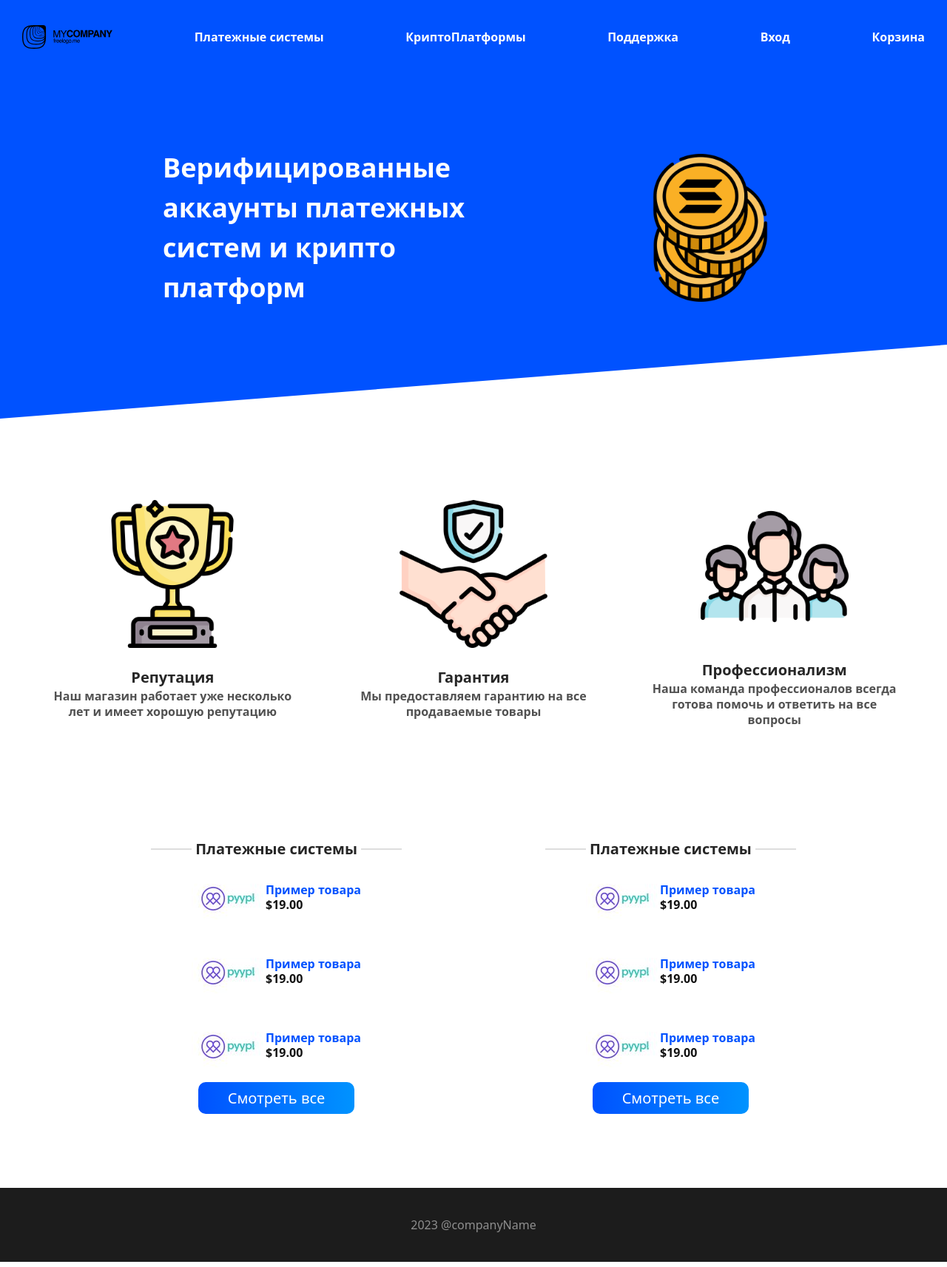
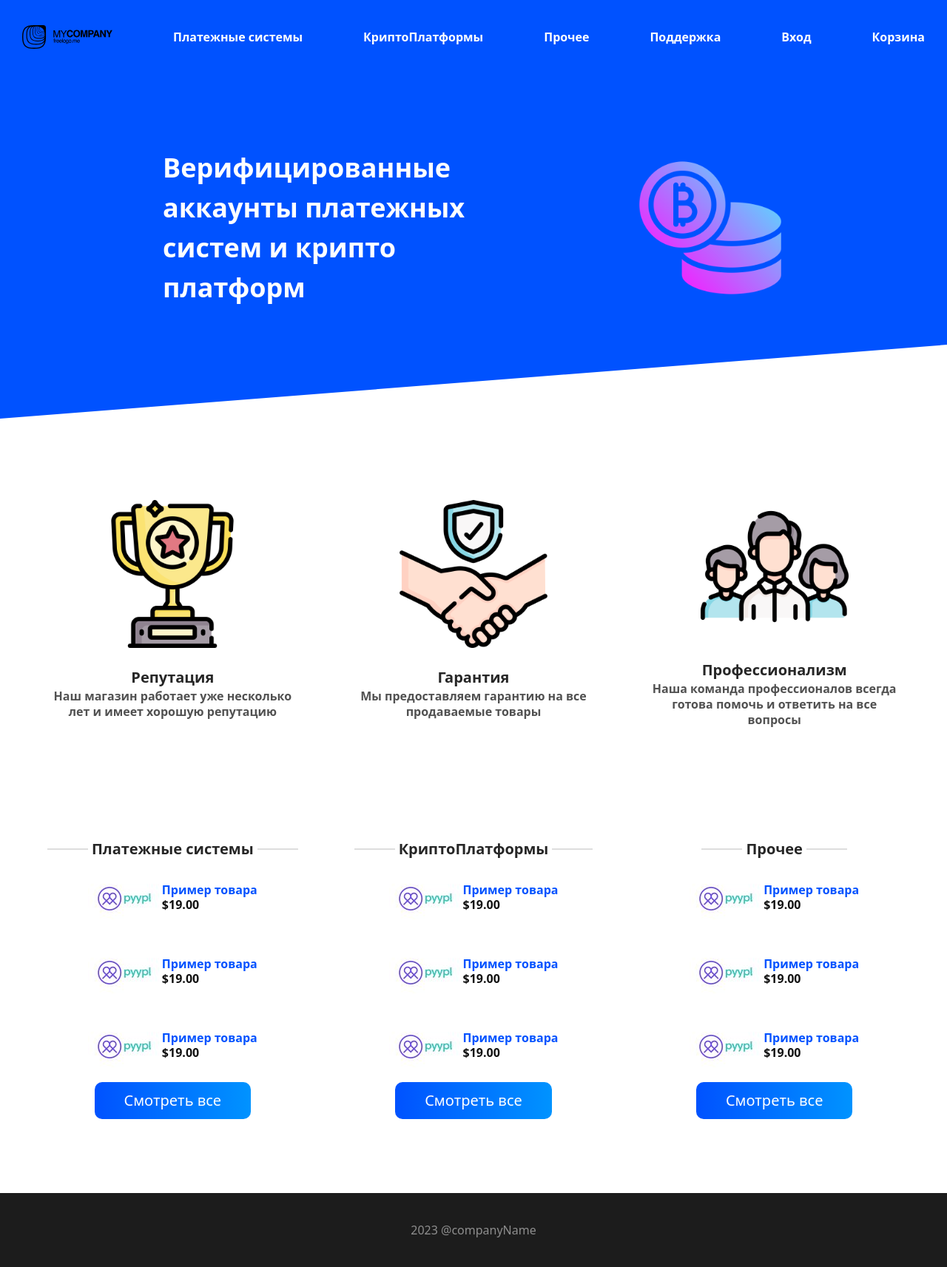
Before and after one commit to AlexDyakonov/django-shop-example, a Django app: page / in a window 1280 px wide. Shown: the whole page at 74% size. Run offline with Django 4.2, Linux system fonts and the light colour scheme.

Commit message:
Moved main pictures to core. Repainted items.html and some fixes in base and index

```diff
--- a/shop/core/views.py
+++ b/shop/core/views.py
@@ -19,7 +19,7 @@ def about(request):
 def items(request):
     content = {
         'title': 'name',
-        'itemname': 'item'
+        'itemname': 'category_name'
     }
     return render(request, 'core/items.html', content)
 
--- a/shop/static/assets/css/main.css
+++ b/shop/static/assets/css/main.css
@@ -122,9 +122,8 @@ header{
 .container-3{
   margin: 100px 0;
   width: 1220px;
-  display: flex;
-  justify-content: space-evenly;
-  align-items: center;
+  display: grid;
+  grid-template-columns: 1fr 1fr 1fr;
 }
 
 .column{
@@ -188,6 +187,7 @@ header{
   background-size: 200%;
   transition: .5s;
   border: none;
+  display: inline-block;
 }
 
 .view-all-btn:hover {
--- a/shop/templates/core/base.html
+++ b/shop/templates/core/base.html
@@ -17,7 +17,7 @@
         <link href="https://cdn.jsdelivr.net/npm/bootstrap@5.0.2/dist/css/bootstrap.min.css" rel="stylesheet" integrity="sha384-EVSTQN3/azprG1Anm3QDgpJLIm9Nao0Yz1ztcQTwFspd3yD65VohhpuuCOmLASjC" crossorigin="anonymous">
 
         <link rel="stylesheet" href="{% static 'assets/css/normalize.css' %}">
-        <link rel="stylesheet" href="{% static 'assets/css/main.css' %}">
+        <link rel="stylesheet" href="{% static 'assets/css/main.css' %}?v={{ random_number }}">
 
         <meta name="theme-color" content="#fafafa">
       </head>
@@ -33,6 +33,9 @@
       </div>
       <div class="header-text">
         КриптоПлатформы
+      </div>
+      <div class="header-text">
+        Прочее
       </div>
       <div class="header-text">
         Поддержка
--- a/shop/templates/core/index.html
+++ b/shop/templates/core/index.html
@@ -8,14 +8,14 @@
     <div class="crypto-text-top">
       Верифицированные аккаунты платежных систем и крипто платформ
     </div>
-    <img class="crypto-image" src="{% static './assets/img/crypto.png' %}" alt="crypto-image">
+    <img class="crypto-image" src="{% static './assets/img/core-img/crypto-2.png' %}" alt="crypto-image">
   </div>
 </div>
 <div class="decoration-element"></div>
 <div class="section-2">
   <div class="container-2">
     <div class="block-content-review">
-      <img class="content-review-img" src="{% static './assets/img/reputation.png' %}" alt="reputation-img">
+      <img class="content-review-img" src="{% static './assets/img/core-img/reputation.png' %}" alt="reputation-img">
       <div class="header-review-text">
         Репутация
       </div>
@@ -24,7 +24,7 @@
       </div>
     </div>
     <div class="block-content-review">
-      <img class="content-review-img" src="{% static './assets/img/trust.png' %}" alt="trust-img">
+      <img class="content-review-img" src="{% static './assets/img/core-img/trust.png' %}" alt="trust-img">
       <div class="header-review-text">
         Гарантия
       </div>
@@ -33,7 +33,7 @@
       </div>
     </div>
     <div class="block-content-review">
-      <img class="content-review-img" src="{% static './assets/img/professional.png' %}" alt="professional-img">
+      <img class="content-review-img" src="{% static './assets/img/core-img/professional.png' %}" alt="professional-img">
       <div class="header-review-text">
         Профессионализм
       </div>
@@ -52,7 +52,7 @@
         <div class="line-near-text"></div>
       </div>
       <div class="shop-item">
-        <img class="item-picture" src="{% static './assets/img/pyypl-100x100.jpg' %}" alt="">
+        <img class="item-picture" src="{% static './assets/img/core-img/pyypl-100x100.jpg' %}" alt="">
         <div>
           <div class="item-header">
             Пример товара
@@ -63,7 +63,7 @@
         </div>
       </div>
       <div class="shop-item">
-        <img class="item-picture" src="{% static './assets/img/pyypl-100x100.jpg' %}" alt="">
+        <img class="item-picture" src="{% static './assets/img/core-img/pyypl-100x100.jpg' %}" alt="">
         <div>
           <div class="item-header">
             Пример товара
@@ -74,7 +74,7 @@
         </div>
       </div>
       <div class="shop-item">
-        <img class="item-picture" src="{% static './assets/img/pyypl-100x100.jpg' %}" alt="">
+        <img class="item-picture" src="{% static './assets/img/core-img/pyypl-100x100.jpg' %}" alt="">
         <div>
           <div class="item-header">
             Пример товара
@@ -84,18 +84,16 @@
           </div>
         </div>
       </div>
-      <div>
-        <button class="view-all-btn"> Смотреть все </button>
-      </div>
+      <a href="./items" class="view-all-btn"> Смотреть все </a>
     </div>
     <div class="column">
       <div class="column-header">
         <div class="line-near-text"></div>
-        Платежные системы
+        КриптоПлатформы
         <div class="line-near-text"></div>
       </div>
       <div class="shop-item">
-        <img class="item-picture" src="{% static './assets/img/pyypl-100x100.jpg' %}" alt="">
+        <img class="item-picture" src="{% static './assets/img/core-img/pyypl-100x100.jpg' %}" alt="">
         <div>
           <div class="item-header">
             Пример товара
@@ -106,7 +104,7 @@
         </div>
       </div>
       <div class="shop-item">
-        <img class="item-picture" src="{% static './assets/img/pyypl-100x100.jpg' %}" alt="">
+        <img class="item-picture" src="{% static './assets/img/core-img/pyypl-100x100.jpg' %}" alt="">
         <div>
           <div class="item-header">
             Пример товара
@@ -117,7 +115,7 @@
         </div>
       </div>
       <div class="shop-item">
-        <img class="item-picture" src="{% static './assets/img/pyypl-100x100.jpg' %}" alt="">
+        <img class="item-picture" src="{% static './assets/img/core-img/pyypl-100x100.jpg' %}" alt="">
         <div>
           <div class="item-header">
             Пример товара
@@ -127,7 +125,48 @@
           </div>
         </div>
       </div>
-      <button class="view-all-btn"> Смотреть все </button>
+      <a href="./items" class="view-all-btn"> Смотреть все </a>
+    </div>
+    <div class="column">
+      <div class="column-header">
+        <div class="line-near-text"></div>
+          Прочее
+        <div class="line-near-text"></div>
+      </div>
+      <div class="shop-item">
+        <img class="item-picture" src="{% static './assets/img/core-img/pyypl-100x100.jpg' %}" alt="">
+        <div>
+          <div class="item-header">
+            Пример товара
+          </div>
+          <div class="item-price">
+            $19.00
+          </div>
+        </div>
+      </div>
+      <div class="shop-item">
+        <img class="item-picture" src="{% static './assets/img/core-img/pyypl-100x100.jpg' %}" alt="">
+        <div>
+          <div class="item-header">
+            Пример товара
+          </div>
+          <div class="item-price">
+            $19.00
+          </div>
+        </div>
+      </div>
+      <div class="shop-item">
+        <img class="item-picture" src="{% static './assets/img/core-img/pyypl-100x100.jpg' %}" alt="">
+        <div>
+          <div class="item-header">
+            Пример товара
+          </div>
+          <div class="item-price">
+            $19.00
+          </div>
+        </div>
+      </div>
+      <a href="./items" class="view-all-btn"> Смотреть все </a>
     </div>
   </div>
 </div>
```
Also changed, not shown: other parts of shop/static/assets/css/main.css (+70 -0 lines), shop/templates/core/items.html (+27 -1 lines), shop/static/assets/img/binance-300x300.jpg (added), shop/static/assets/img/core-img/crypto-2.png (renamed from shop/static/assets/img/crypro-2.png), shop/static/assets/img/core-img/crypto.png (renamed from shop/static/assets/img/crypto.png), shop/static/assets/img/core-img/professional.png (renamed from shop/static/assets/img/professional.png), shop/static/assets/img/core-img/pyypl-100x100.jpg (renamed from shop/static/assets/img/pyypl-100x100.jpg), shop/static/assets/img/core-img/reputation.png (renamed from shop/static/assets/img/reputation.png), shop/static/assets/img/core-img/trust.png (renamed from shop/static/assets/img/trust.png).
